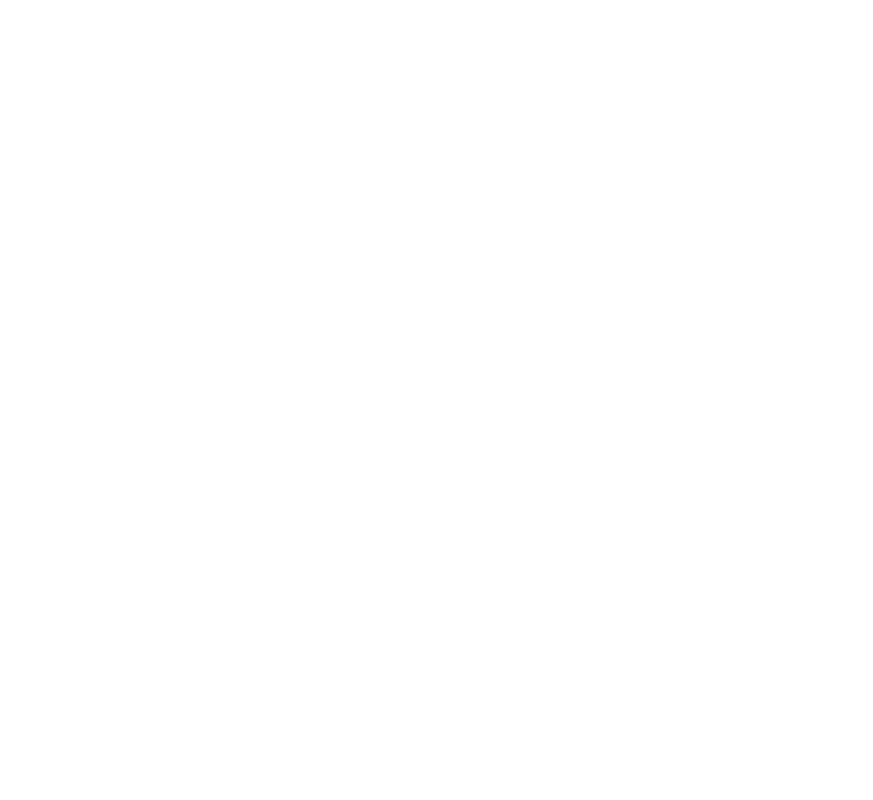
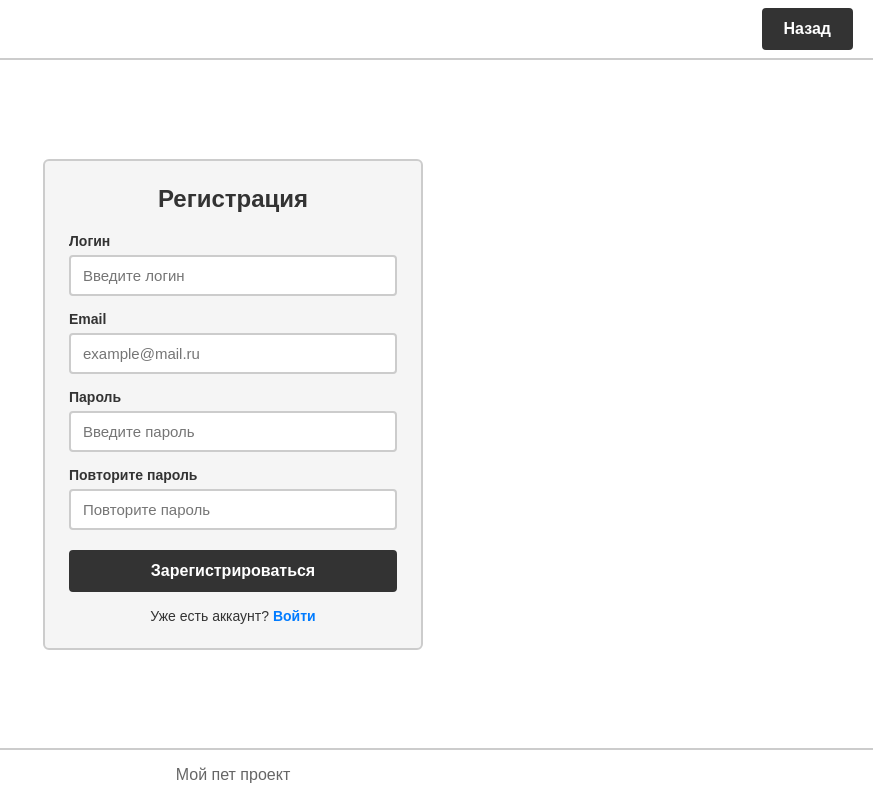
Before and after one commit to shinikakeru/Quiz, a website: page src/pages/register-page/index.html in a window 1280 px wide. Shown: the whole page, without its empty margins (407-1280 px from the left). Drawn offline with Linux system fonts and the light colour scheme.

Commit message:
сделал страницу регистрации внешне, исправил тег <html> во всех страницах

```diff
--- a/src/pages/register-page/index.html
+++ b/src/pages/register-page/index.html
@@ -1,4 +1,5 @@
 <!DOCTYPE html>
+<html lang = "ru">
 <head>
     <meta charset="UTF-8">
     <title>Регистрация</title>
@@ -6,6 +7,49 @@
     <link rel="stylesheet" href="../../styles/variables.css">
     <link rel="stylesheet" href="styles.css">
 </head>
-<body>
+<body class="body">
+
+    <div class="header-container">
+        <header class="header">
+                <a href="../welcome-page/">Назад</a>
+        </header>
+    </div>
+
+    <main class="main">
+        <div class="main-form">
+            <h1 class="form-title">Регистрация</h1>
+            <form class="register-form" id="register-form">
+                <div class="form-group">
+                    <label for="username">Логин</label>
+                    <input type="text" id="username" name="username" placeholder="Введите логин" required>
+                </div>
+
+                <div class="form-group">
+                    <label for="email">Email</label>
+                    <input type="email" id="email" name="email" placeholder="example@mail.ru" required>
+                </div>
+
+                <div class="form-group">
+                    <label for="password">Пароль</label>
+                    <input type="password" id="password" name="password" placeholder="Введите пароль" minlength="6" required>
+                </div>
+
+                <div class="form-group">
+                    <label for="password-confirm">Повторите пароль</label>
+                    <input type="password" id="password-confirm" name="password-confirm" placeholder="Повторите пароль" minlength="6" required>
+                </div>
+
+                <button type="submit" class="submit-btn">Зарегистрироваться</button>
+            </form>
+            <p class="form-footer-text">
+                Уже есть аккаунт? <a href="../login-page/" class="inline-link">Войти</a>
+            </p>
+        </div>
+    </main>
+
+    <footer class="footer">
+        <p>Мой пет проект</p>
+    </footer>
 
 </body>
+</html>
--- a/src/pages/register-page/styles.css
+++ b/src/pages/register-page/styles.css
@@ -0,0 +1,147 @@
+.body {
+    display: flex;
+    flex-direction: column;
+    width: 100%;
+    min-height: 100vh;
+    font-family: Arial, sans-serif;
+    background-color: var(--bg-color);
+    color: var(--text-color);
+    margin: 0;
+}
+
+.header a,
+.submit-btn {
+    display: inline-block;
+    text-decoration: none;
+    text-align: center;
+    color: var(--white);
+    background-color: var(--text-color);
+    border: 2px solid var(--text-color);
+    font-weight: bold;
+    font-size: 16px;
+    padding: 10px 20px;
+    border-radius: 4px;
+    cursor: pointer;
+}
+
+.header a:hover,
+.submit-btn:hover {
+    color: var(--text-color);
+    background-color: var(--white);
+    border: 2px solid var(--text-color);
+}
+
+.header-container {
+    display: flex;
+    max-width: 1200px;
+    width: 100%;
+}
+
+.header {
+    display: flex;
+    position: fixed;
+    top: 0;
+    left: 0;
+    width: 100%;
+    height: 60px;
+    justify-content: flex-end;
+    align-items: center;
+    padding: 20px;
+    background-color: var(--white);
+    z-index: 1000;
+    border-bottom: 2px solid var(--border-color);
+}
+
+.main {
+    display: flex;
+    flex-direction: column;
+    justify-content: center;
+    align-items: center;
+    width: 100%;
+    flex: 1;
+    background-color: var(--white);
+    margin-top: 60px;
+    padding: 20px;
+}
+
+.main-form {
+    display: flex;
+    flex-direction: column;
+    width: 100%;
+    max-width: 380px;
+    padding: 24px;
+    border: 2px solid var(--border-color);
+    border-radius: 6px;
+    background-color: var(--bg-color);
+}
+
+.form-title {
+    margin: 0 0 20px 0;
+    font-size: 24px;
+    text-align: center;
+}
+
+.register-form {
+    display: flex;
+    flex-direction: column;
+    gap: 15px;
+}
+
+.form-group {
+    display: flex;
+    flex-direction: column;
+    gap: 6px;
+}
+
+.form-group label {
+    font-size: 14px;
+    font-weight: bold;
+}
+
+.form-group input {
+    width: 100%;
+    padding: 10px 12px;
+    font-size: 15px;
+    color: var(--text-color);
+    background-color: var(--white);
+    border: 2px solid var(--border-color);
+    border-radius: 4px;
+    outline: none;
+    transition: border-color 0.2s ease;
+}
+
+.form-group input:focus {
+    border-color: var(--text-color);
+}
+
+.submit-btn {
+    width: 100%;
+    margin-top: 5px;
+}
+
+.form-footer-text {
+    margin: 16px 0 0 0;
+    text-align: center;
+    font-size: 14px;
+}
+
+.inline-link {
+    color: var(--primary-color);
+    text-decoration: none;
+    font-weight: bold;
+}
+
+.inline-link:hover {
+    text-decoration: underline;
+}
+
+.footer {
+    display: flex;
+    align-items: center;
+    justify-content: center;
+    text-align: center;
+    background-color: var(--white);
+    color: #666;
+    width: 100%;
+    border-top: 2px solid var(--border-color);
+}
```
Also changed, not shown: src/pages/login-page/index.html (+2 -0 lines), src/pages/test-hard/index.html (+2 -0 lines), src/pages/test-simple/index.html (+2 -0 lines).
